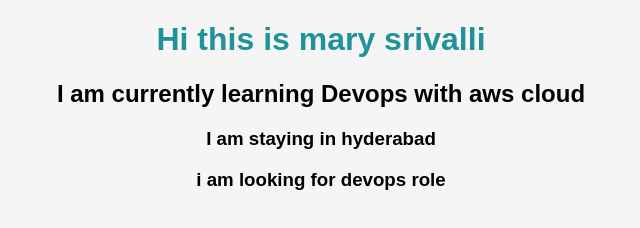
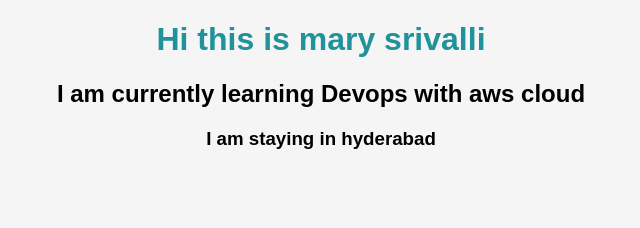
Before and after one commit to Marysrivallikalidindi/applicationdeployment, a plain HTML site: page index.html in a window 1280 px wide. Shown: the whole page, without its empty margins (319-959 px from the left). Drawn offline with Linux system fonts and the light colour scheme.

Commit message:
Remove job search statement from index.html

```diff
--- a/index.html
+++ b/index.html
@@ -21,7 +21,7 @@
     <h1>Hi this is mary srivalli</h1>
     <h2>I am currently learning Devops with aws cloud</h2>
     <h3>I am staying in hyderabad </h3>
-    <h3>i am looking for devops role</h3>
+
 
 </body>
 </html>
```
